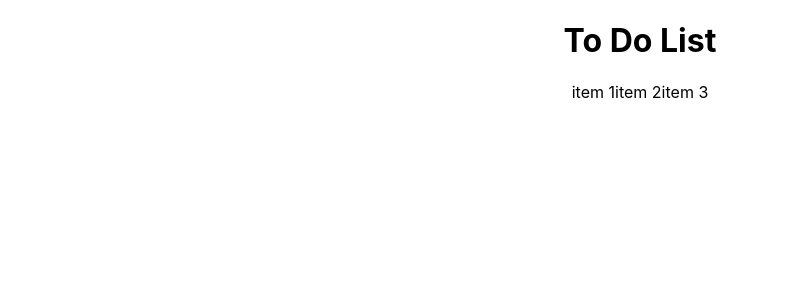
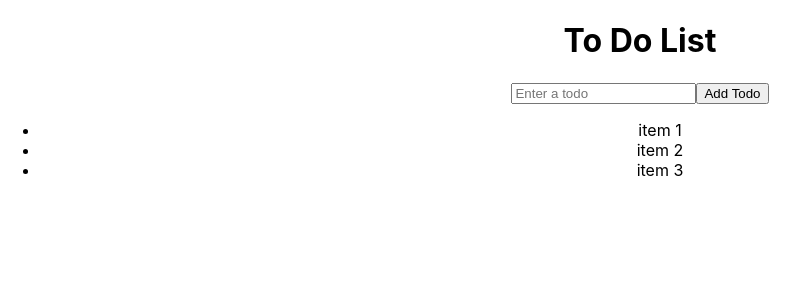
Before and after one commit to mmorris26/hope-ex-1, a React (Create React App) app: page / in a window 1280 px wide. Shown: the top 300 px of the page, without its empty margins (0-809 px from the left). Built offline with nearby package versions, Linux system fonts and the light colour scheme.

Commit message:
added input field and button to add a new item to the list

```diff
--- a/src/TodoApp.js
+++ b/src/TodoApp.js
@@ -8,11 +8,35 @@ export default function TodoApp(){
         'item 3'
     ]);
 
-    return(
+    const [inputValue, setInputValue] = useState('');
+
+    const handleInputChange = (event) => {
+      setInputValue(event.target.value);
+    };
+
+    const handleAddTodo = () => {
+      if (inputValue.trim()) {
+        setTodos([...todos, inputValue]);
+        setInputValue('');
+      }
+    };
+
+    return (
+      <div>
         <div>
-            <p>{todos}</p>
+          <input
+            type="text"
+            value={inputValue}
+            onChange={handleInputChange}
+            placeholder="Enter a todo"
+          />
+          <button onClick={handleAddTodo}>Add Todo</button>
         </div>
-
+        <ul>
+          {todos.map((todo, index) => (
+            <li key={index}>{todo}</li>
+          ))}
+        </ul>
+      </div>
     );
-
-}
+  }
```
